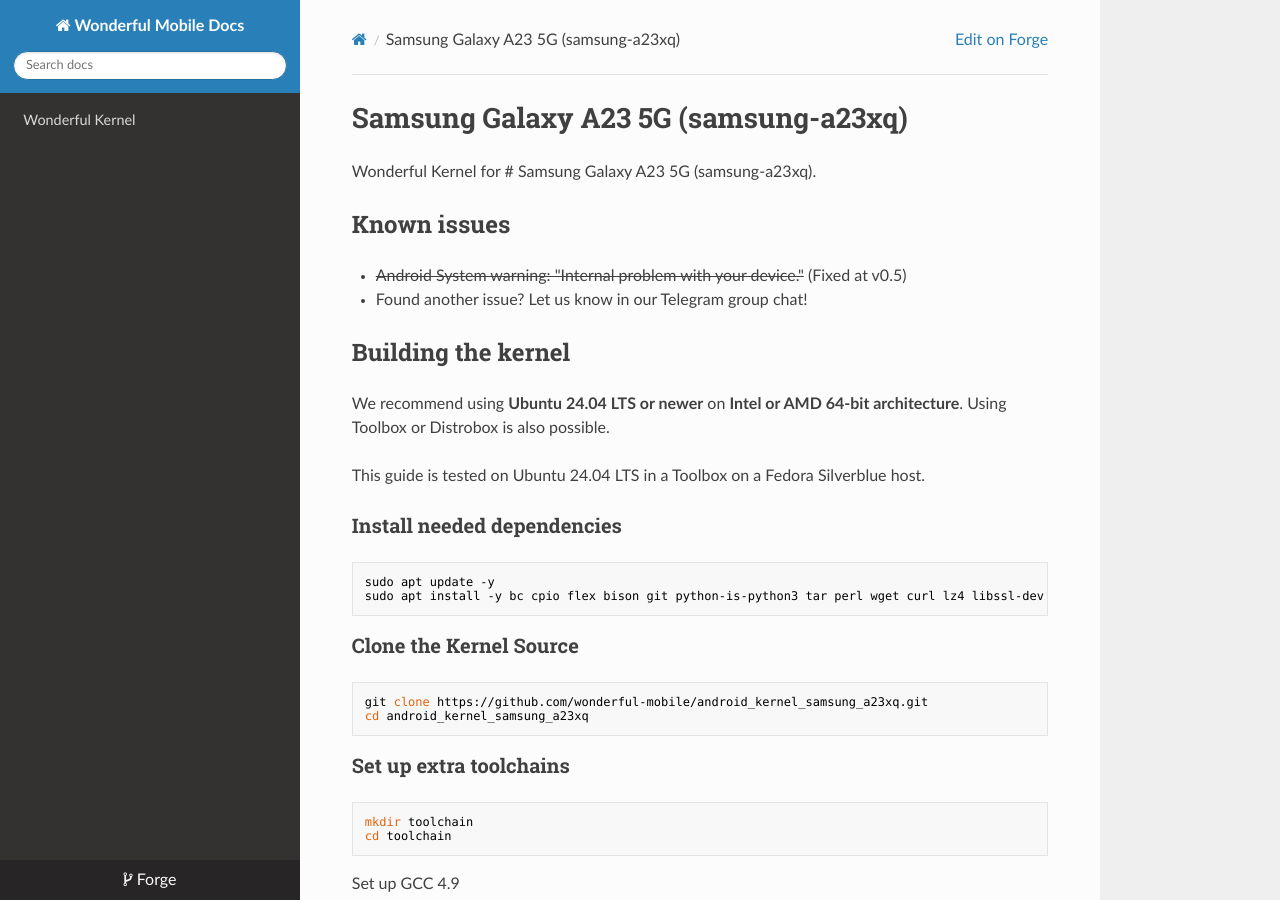
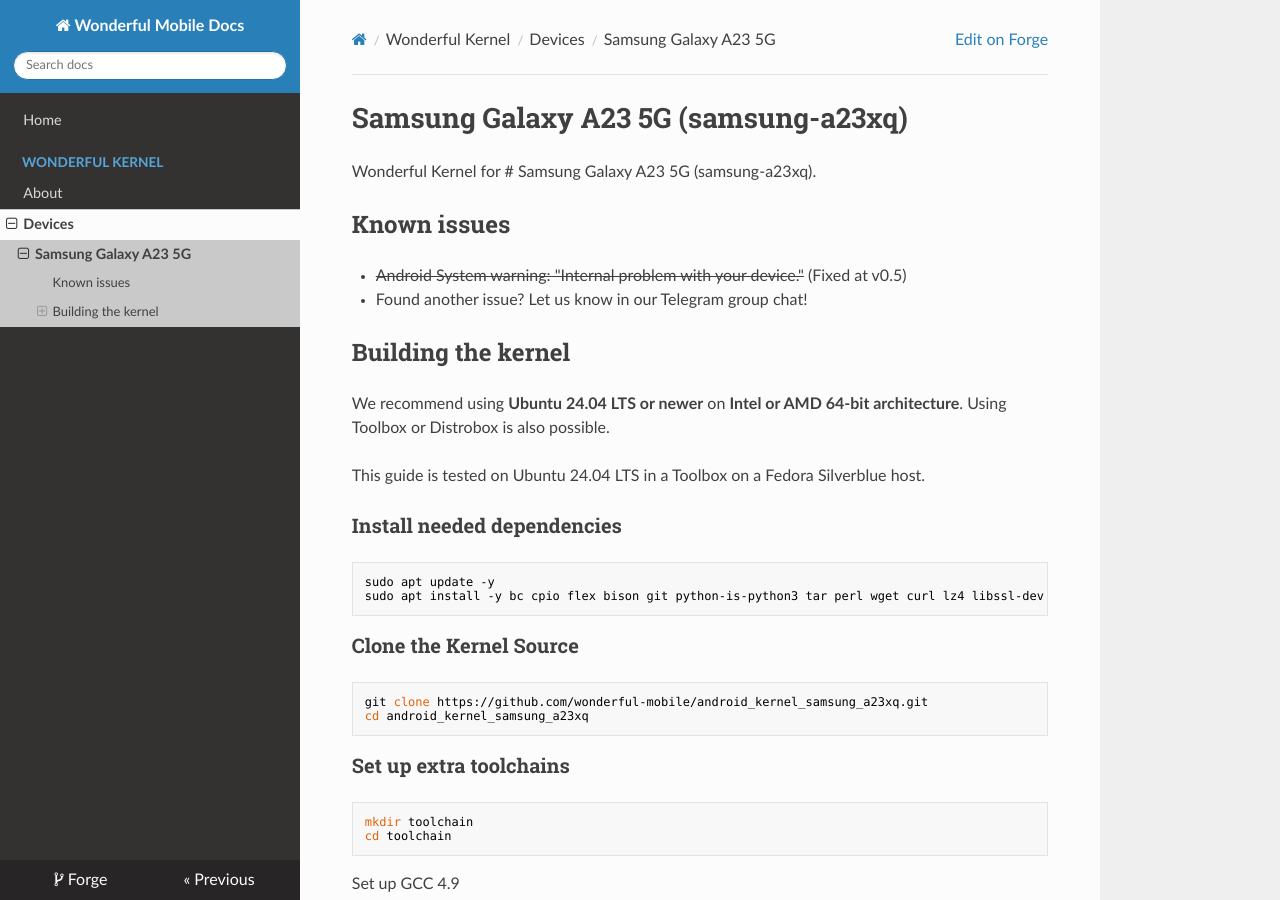
Before and after one commit to wonderful-mobile/docs, an MkDocs documentation site: the page built from docs/wonderful-kernel/samsung-a23xq.md, in a window 1280 px wide and 900 px high. Built offline with MkDocs 1.6.1, drawn with Linux system fonts in a browser that asks for light colours; nearby versions of some CDN libraries.

Commit message:
update navigation

```diff
--- a/mkdocs.yml
+++ b/mkdocs.yml
@@ -8,7 +8,11 @@ site_author: Wonderful Mobile Project
 theme:
   name: readthedocs
 nav:
-  - Wonderful Kernel: wonderful-kernel/index.md
+  - Home: index.md
+  - Wonderful Kernel:
+      - About: wonderful-kernel/index.md
+      - Devices:
+        - Samsung Galaxy A23 5G: wonderful-kernel/samsung-a23xq.md
 
 markdown_extensions:
   - pymdownx.tilde
```
Also changed, not shown: docs/wonderful-kernel/index.md (+0 -4 lines).
